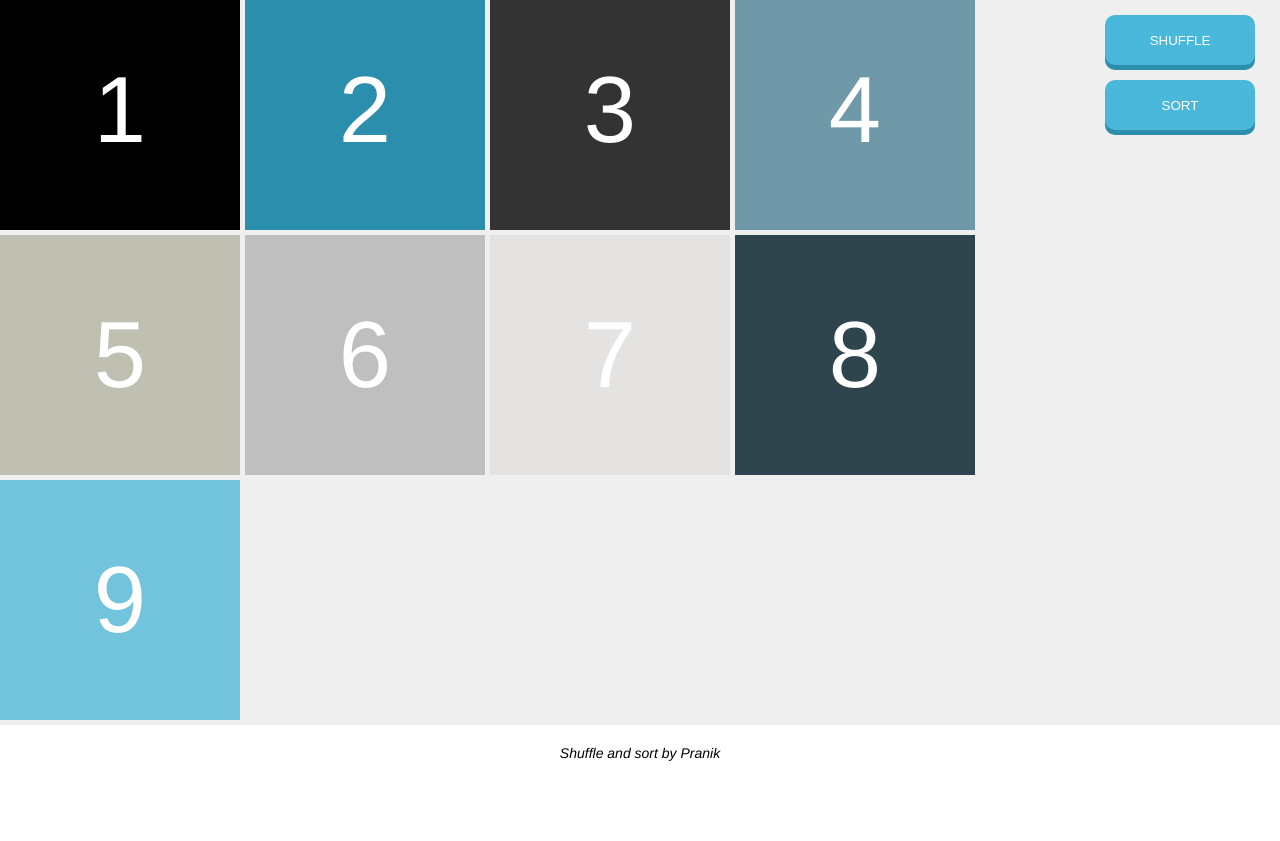
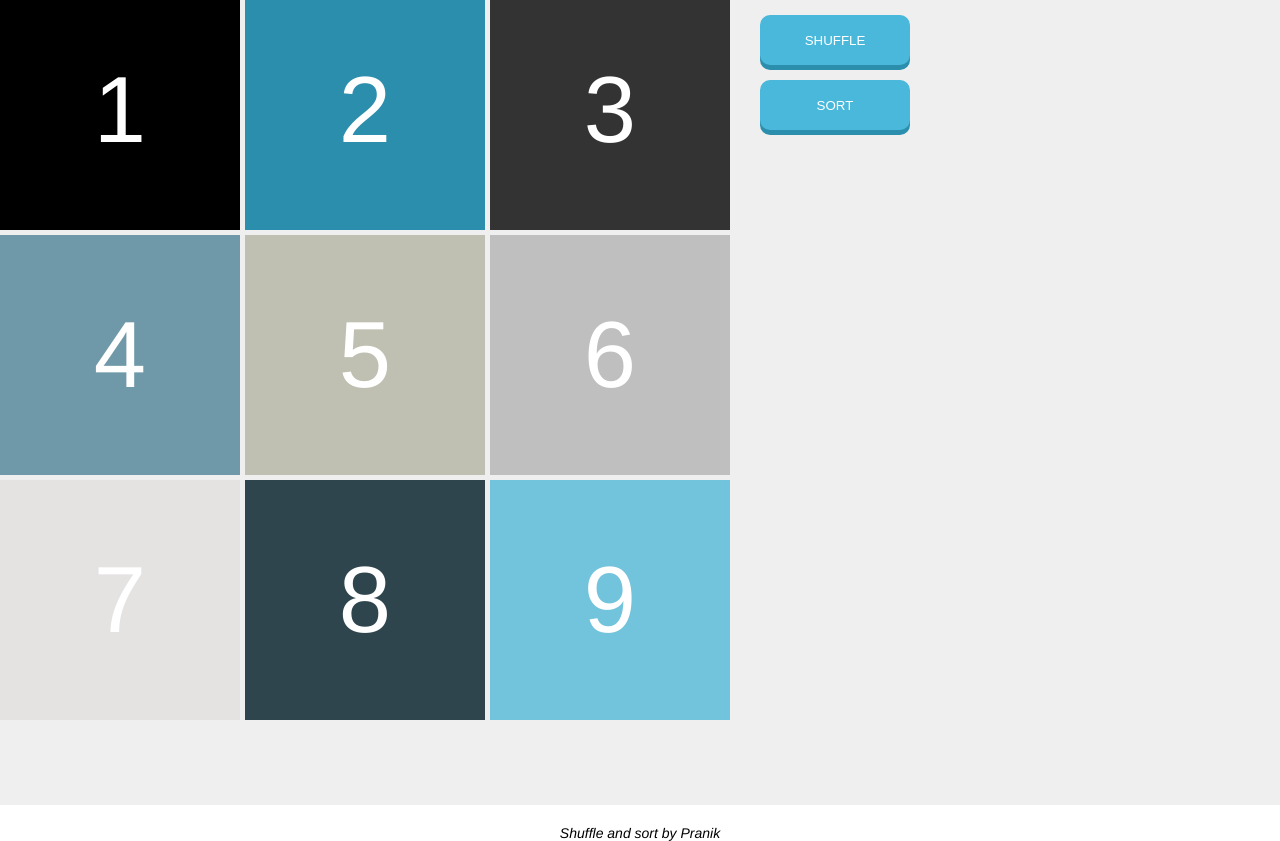
Before and after one commit to pranikgarg/ShuffleAndSort, a website built with webpack: page src/index.html in a window 1280 px wide. Shown: the part 63-904 px from the top of the page. Before the commit the page ends 824 px from the top, so only its background shows below. Built offline with nearby package versions, Linux system fonts and the light colour scheme.

Commit message:
Implement the grid layout for begger view port.

```diff
--- a/src/css/index.css
+++ b/src/css/index.css
@@ -83,14 +83,15 @@ body {
   .block__content {
     padding: 0;
     flex-direction: row;
+    padding-bottom: 80px;
     background-color: #efefef;
     border-top: 5px solid #bfbfbf;
   }
 
   .content__list {
     padding: 0;
-    display: flex;
-    flex-wrap: wrap;
+    display: grid;
+    grid-template-columns: repeat(3, 1fr);
     max-height: 740px;
   }
 
@@ -109,6 +110,8 @@ body {
   .content__buttons {
     order: 2;
     margin: 25px;
+    display: flex;
+    flex-direction: column;
     align-self: flex-start;
   }
 
```
